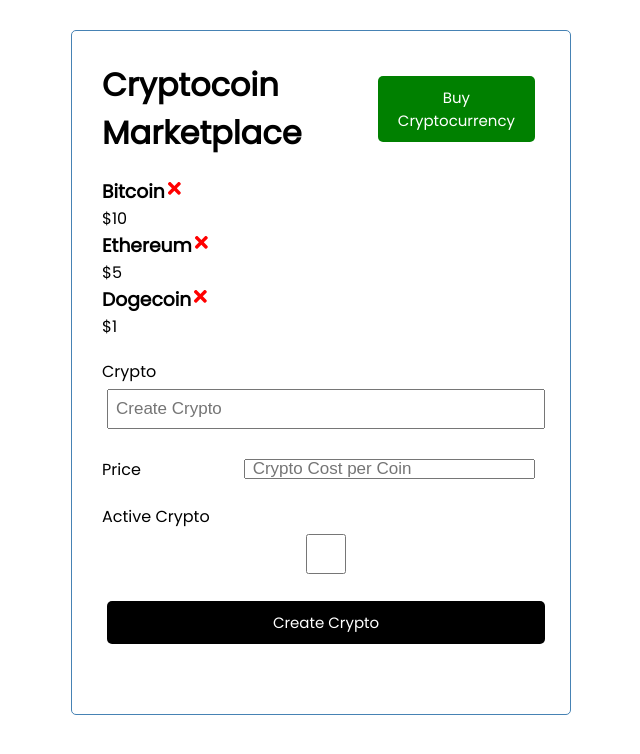
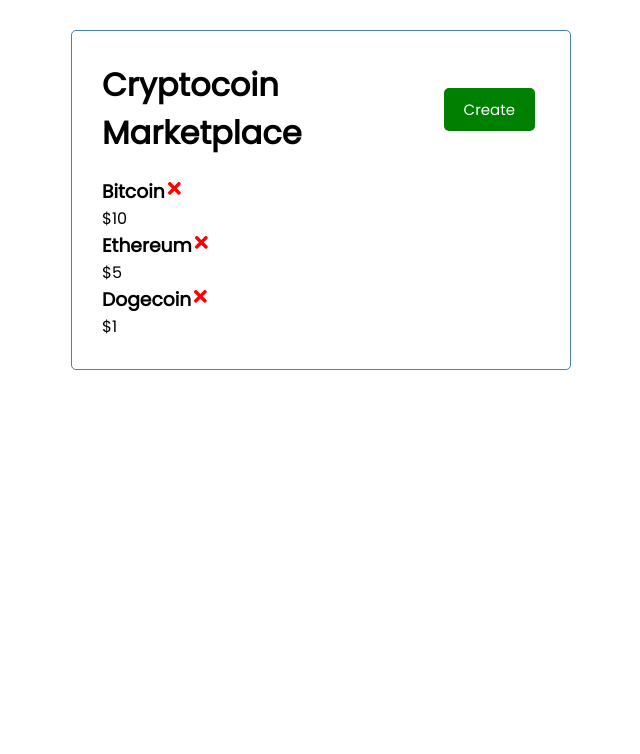
Before and after one commit to rregalado17/plutus-frontend, a React (Create React App) app: page / in a window 1280 px wide. Shown: the top 754 px of the page, without its empty margins (319-959 px from the left). Built offline with nearby package versions, Linux system fonts and the light colour scheme.

Commit message:
update create/close UI button

```diff
--- a/src/App.js
+++ b/src/App.js
@@ -5,6 +5,8 @@
 
 
 function App() {
+
+  const [showAddCrypto, setShowAddCrypto] = useState(false)
 
   const [cryptos, setCryptos] = useState([
     {
@@ -46,9 +48,9 @@
 
   return (
     <div className="container">
-      <Header />
+      <Header onAdd={() => setShowAddCrypto(!showAddCrypto)} showAdd={showAddCrypto}/>
       <Cryptos cryptos={cryptos} onDelete={deleteCrypto} onToggle={toggleActive}  />
-      <AddCrypto onAdd={addCrypto}/>
+      {showAddCrypto && <AddCrypto onAdd={addCrypto}/>}
     </div>
   );
 }
--- a/src/components/Header.js
+++ b/src/components/Header.js
@@ -2,16 +2,16 @@
 import PropTypes from 'prop-types'
 import Button from './Button'
 
-const Header = ( {title}) => {
-
-    const onClick = () => {
-        console.log('Click')
-    }
+const Header = ( {title, onAdd, showAdd}) => {
 
     return (
         <header className='header'>
             <h1>{title}</h1>
-            <Button color='green' text='Buy Cryptocurrency' onClick={onClick}/>
+            <Button
+                color={showAdd ? 'red' : 'green'}
+                text={showAdd ? 'Close' : 'Create'}
+                onClick={onAdd}
+            />
         </header>
     )
 }
```
